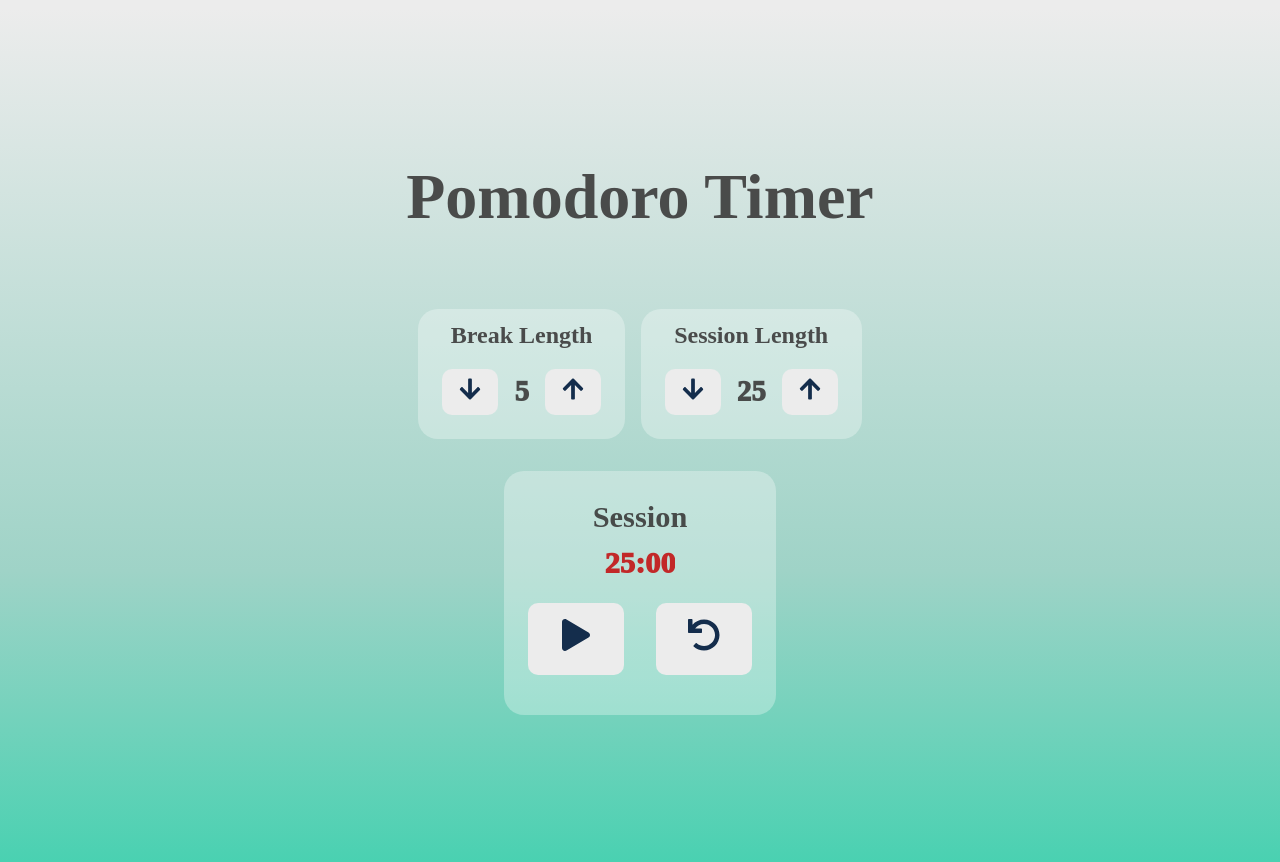
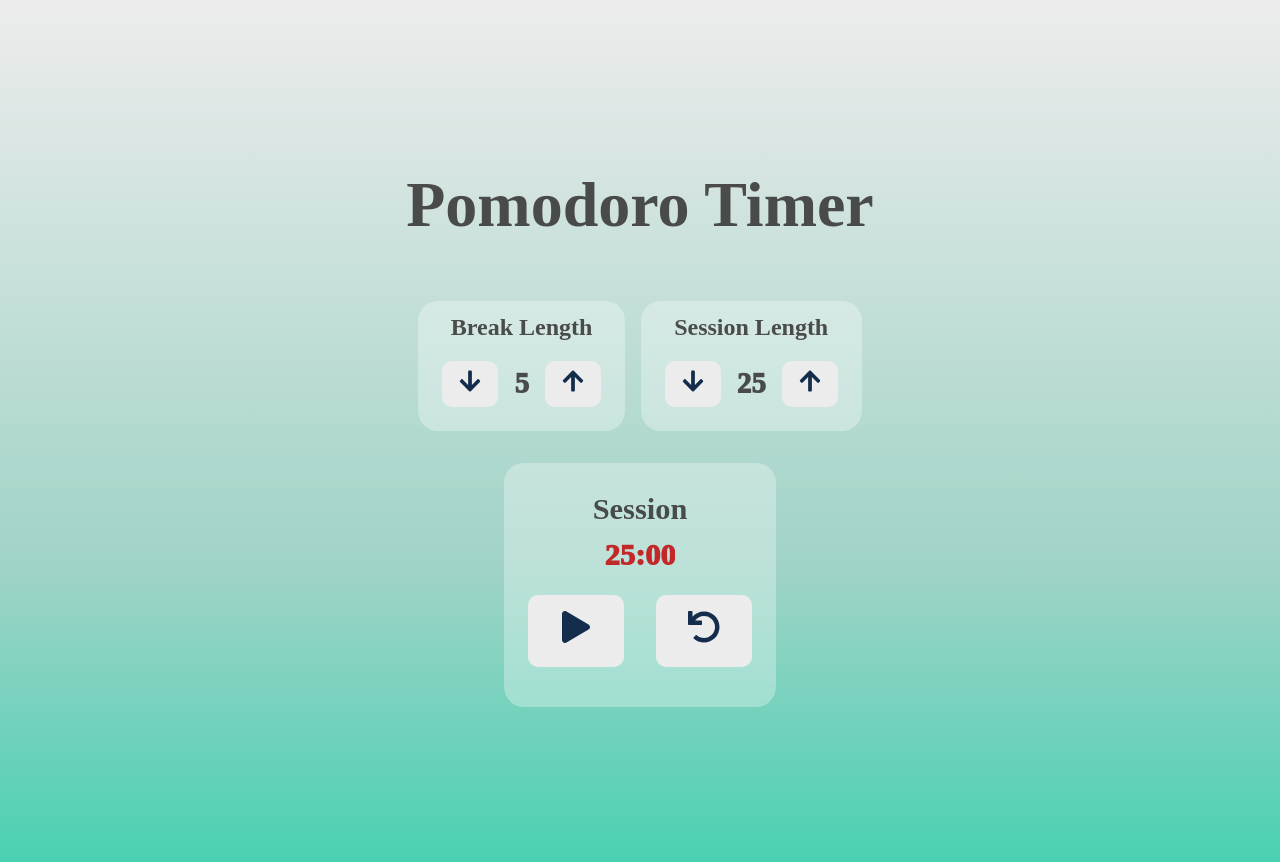
Before and after one commit to itsadrianapaiva/productive-timer, a React (Vite) app: page / in a window 1280 px wide. Built offline with nearby package versions, Linux system fonts and the light colour scheme; a web font is replaced by a local one.

Commit message:
extra space fixed

```diff
--- a/src/styles/_layout.scss
+++ b/src/styles/_layout.scss
@@ -16,7 +16,7 @@
 
 #title {
   font-size: 4rem;
-  margin-bottom: 4rem;
+  margin-bottom: 3rem;
   z-index: 2;
   font-family: "Bonbon", cursive;
   font-weight: 600;
```
